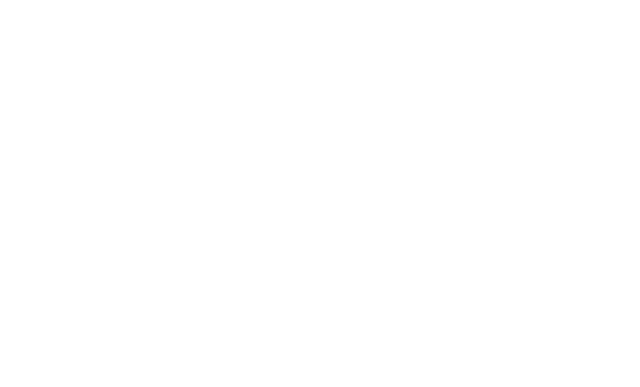
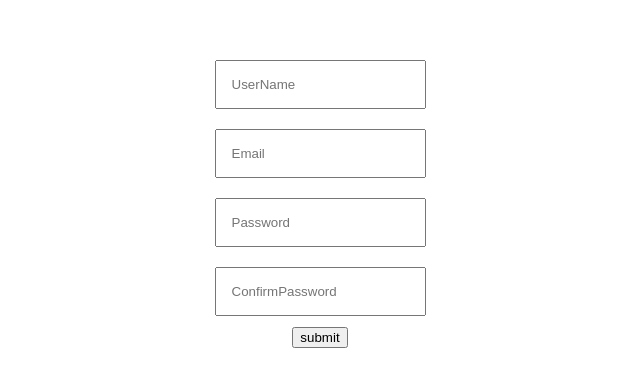
Before and after one commit to VaniAwasthi/Login-Form, a React (Create React App) app: page / in a window 1280 px wide. Shown: the part 201-588 px from the top of the page, without its empty margins (320-960 px from the left). Built offline with nearby package versions, Linux system fonts and the light colour scheme.

Commit message:
Add existing project files to Git

```diff
--- a/src/App.css
+++ b/src/App.css
@@ -1,11 +1,11 @@
 .App {
   text-align: center;
+  height: 100vh;
+  align-items: center;
+  display: flex;
+  justify-content: center;
 }
 
-.App-logo {
-  height: 40vmin;
-  pointer-events: none;
-}
 
 @media (prefers-reduced-motion: no-preference) {
   .App-logo {
--- a/src/App.js
+++ b/src/App.js
@@ -1,9 +1,27 @@
-import logo from './logo.svg';
+import { useRef, useState } from 'react';
 import './App.css';
+import LoginForm from "./Component/LoginForm";
 
 function App() {
+  // const  [username , setUsername]=useState("");
+  const usernameRef=useRef();
+
+const handleSubmit=(e)=>{
+  e.preventDefault();
+  console.log(usernameRef);
+
+}
+
   return (
     <div className="App">
+      <from onsubmit={handleSubmit}>
+        <LoginForm refer={usernameRef} placeholder="UserName"/>
+        <LoginForm placeholder="Email"/>
+        <LoginForm placeholder="Password"/>
+        <LoginForm placeholder="ConfirmPassword"/>
+        <button>submit</button>
+
+      </from>
     </div>
   );
 }
--- /dev/null
+++ b/src/Component/LoginForm.js
@@ -0,0 +1,13 @@
+import  "./loginForm.css"
+
+
+const LoginForm=(props)=>{
+    return(
+
+        <div className="loginForm">
+            {/* <label>UserName</label> */}
+            <input ref={props.refer} placeholder={props.placeholder} />
+        </div>
+    )
+}
+export default LoginForm
--- /dev/null
+++ b/src/Component/loginForm.css
@@ -0,0 +1,4 @@
+input{
+    padding: 15px;
+    margin: 10px 0px;
+}
```
